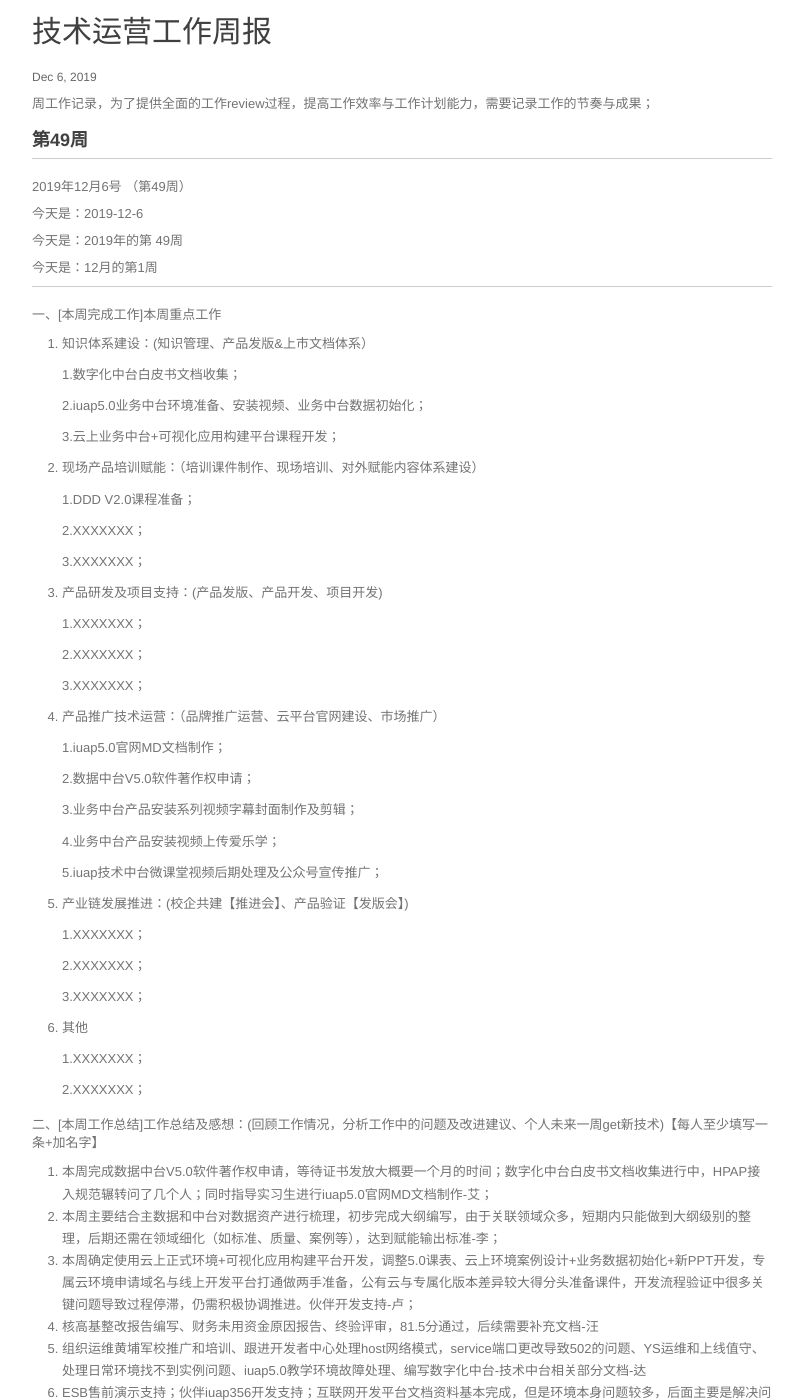
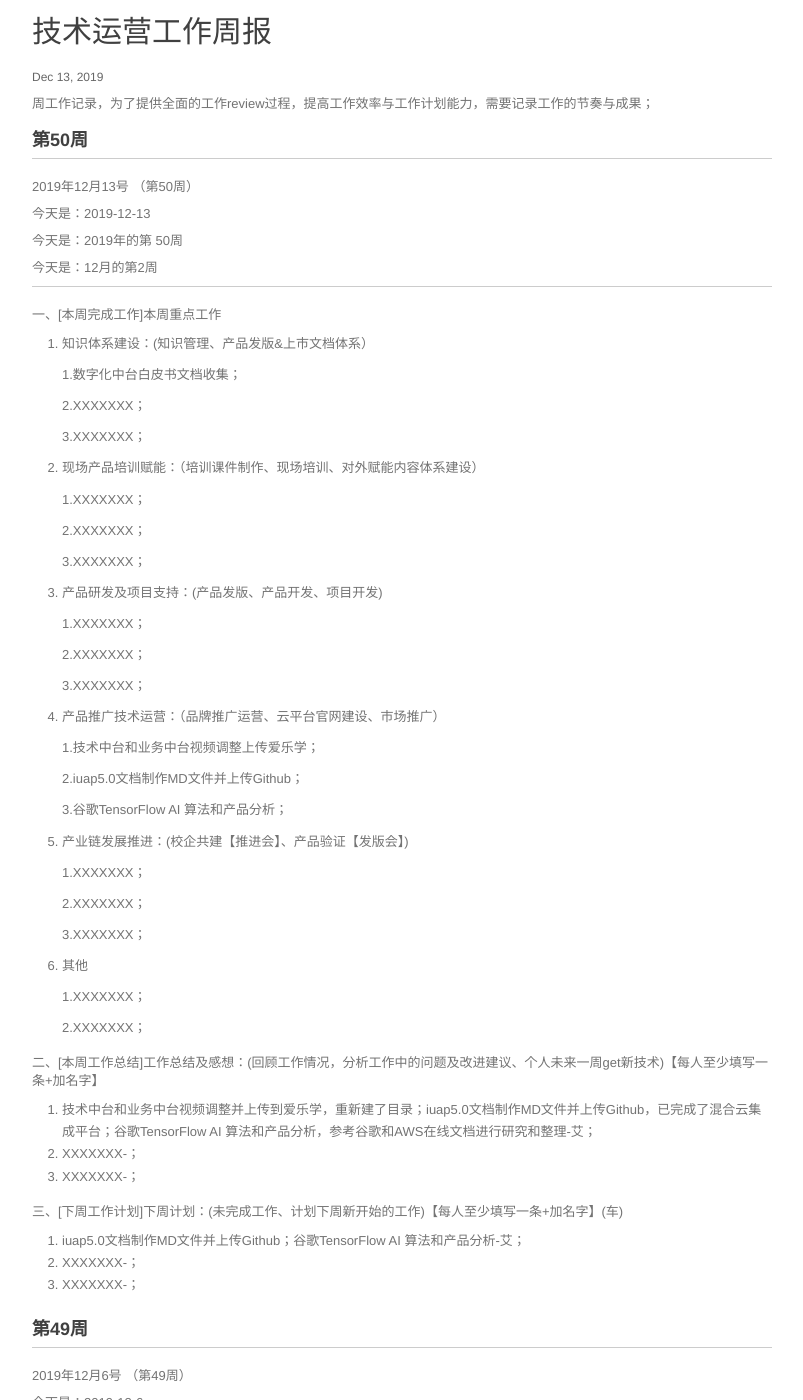
Before and after one commit to walllFlower/blog, a Jekyll site: the page built from _posts/2018-07-17-day_report_cxz.md, in a window 1280 px wide and 1400 px high, scrolled down 203 px. Shown: the whole window, without its empty margins (238-1041 px from the left). Built offline with Jekyll 4.4.1, drawn with Linux system fonts in a browser that asks for light colours; comment, search, counter and statistics services are not loaded.

Commit message:
Update 2018-07-17-day_report_cxz.md

```diff
--- a/_posts/2018-07-17-day_report_cxz.md
+++ b/_posts/2018-07-17-day_report_cxz.md
@@ -1,11 +1,89 @@
 ---
 layout: post
 title:  "技术运营工作周报"
-date:   2019-12-6 14:57:32
+date:   2019-12-13 14:57:32
 categories: 技术运营工作周报
 ---
 
 周工作记录，为了提供全面的工作review过程，提高工作效率与工作计划能力，需要记录工作的节奏与成果；
+
+###  第50周
+
+***
+
+2019年12月13号 （第50周）
+
+今天是：2019-12-13
+
+今天是：2019年的第 50周
+
+今天是：12月的第2周
+
+***
+
+
+一、[本周完成工作]本周重点工作
+
+1. 知识体系建设：(知识管理、产品发版&上市文档体系）
+
+    1.数字化中台白皮书文档收集；
+
+    2.XXXXXXX；
+
+    3.XXXXXXX；
+
+2. 现场产品培训赋能：（培训课件制作、现场培训、对外赋能内容体系建设）
+
+    1.XXXXXXX；
+
+    2.XXXXXXX；
+
+    3.XXXXXXX；
+
+3. 产品研发及项目支持：(产品发版、产品开发、项目开发)
+
+    1.XXXXXXX；
+
+    2.XXXXXXX；
+
+    3.XXXXXXX；
+
+4. 产品推广技术运营：（品牌推广运营、云平台官网建设、市场推广）
+
+    1.技术中台和业务中台视频调整上传爱乐学；
+
+    2.iuap5.0文档制作MD文件并上传Github；
+
+    3.谷歌TensorFlow AI 算法和产品分析；
+
+
+5. 产业链发展推进：(校企共建【推进会】、产品验证【发版会】)
+
+    1.XXXXXXX；
+
+    2.XXXXXXX；
+
+    3.XXXXXXX；
+
+6. 其他
+
+    1.XXXXXXX；
+
+    2.XXXXXXX；
+
+二、[本周工作总结]工作总结及感想：(回顾工作情况，分析工作中的问题及改进建议、个人未来一周get新技术)【每人至少填写一条+加名字】
+
+1. 技术中台和业务中台视频调整并上传到爱乐学，重新建了目录；iuap5.0文档制作MD文件并上传Github，已完成了混合云集成平台；谷歌TensorFlow AI 算法和产品分析，参考谷歌和AWS在线文档进行研究和整理-艾；
+2. XXXXXXX-；
+3. XXXXXXX-；
+
+三、[下周工作计划]下周计划：(未完成工作、计划下周新开始的工作)【每人至少填写一条+加名字】(车)
+
+1. iuap5.0文档制作MD文件并上传Github；谷歌TensorFlow AI 算法和产品分析-艾；
+2. XXXXXXX-；
+3. XXXXXXX-；
+
+
 
 ###  第49周
 
```
